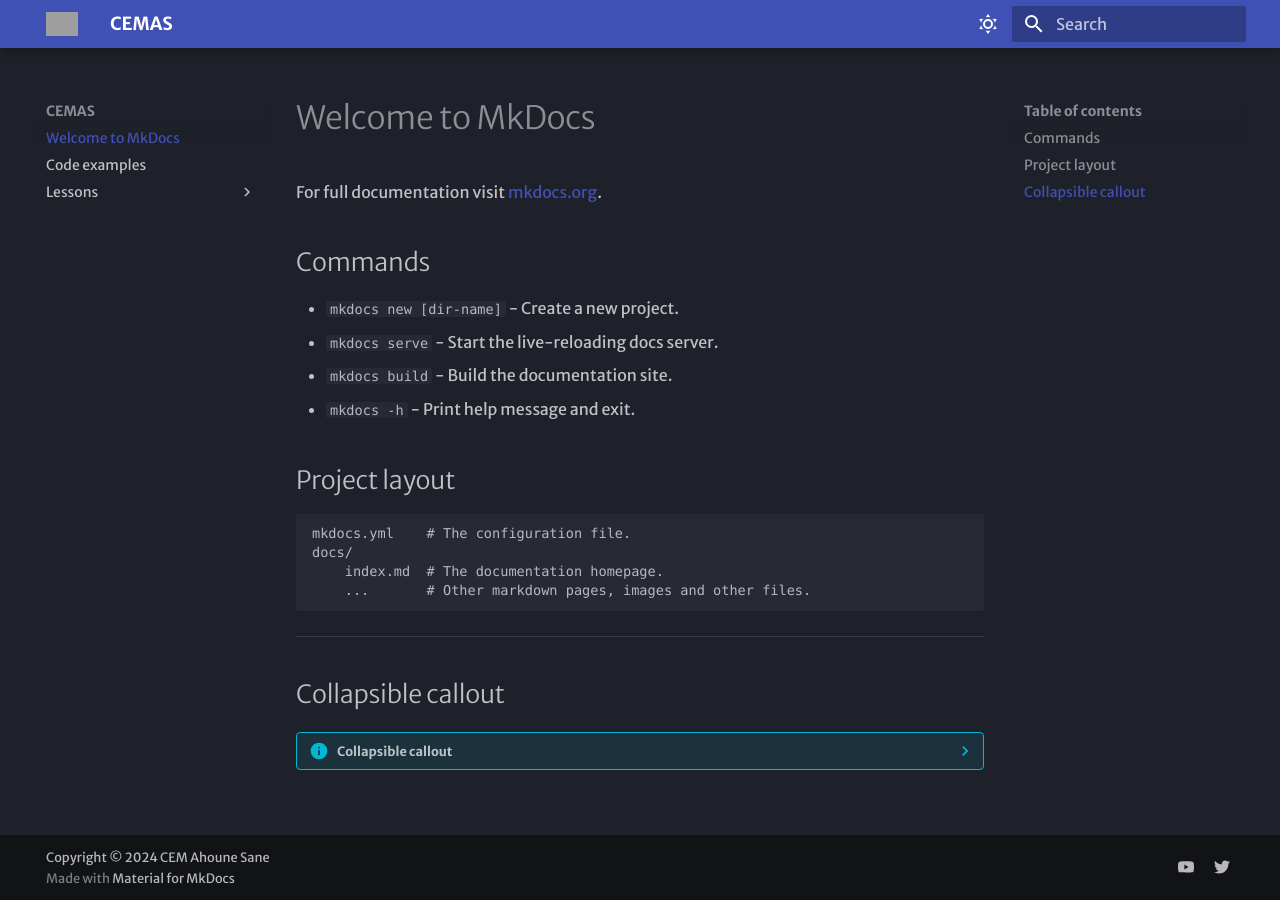
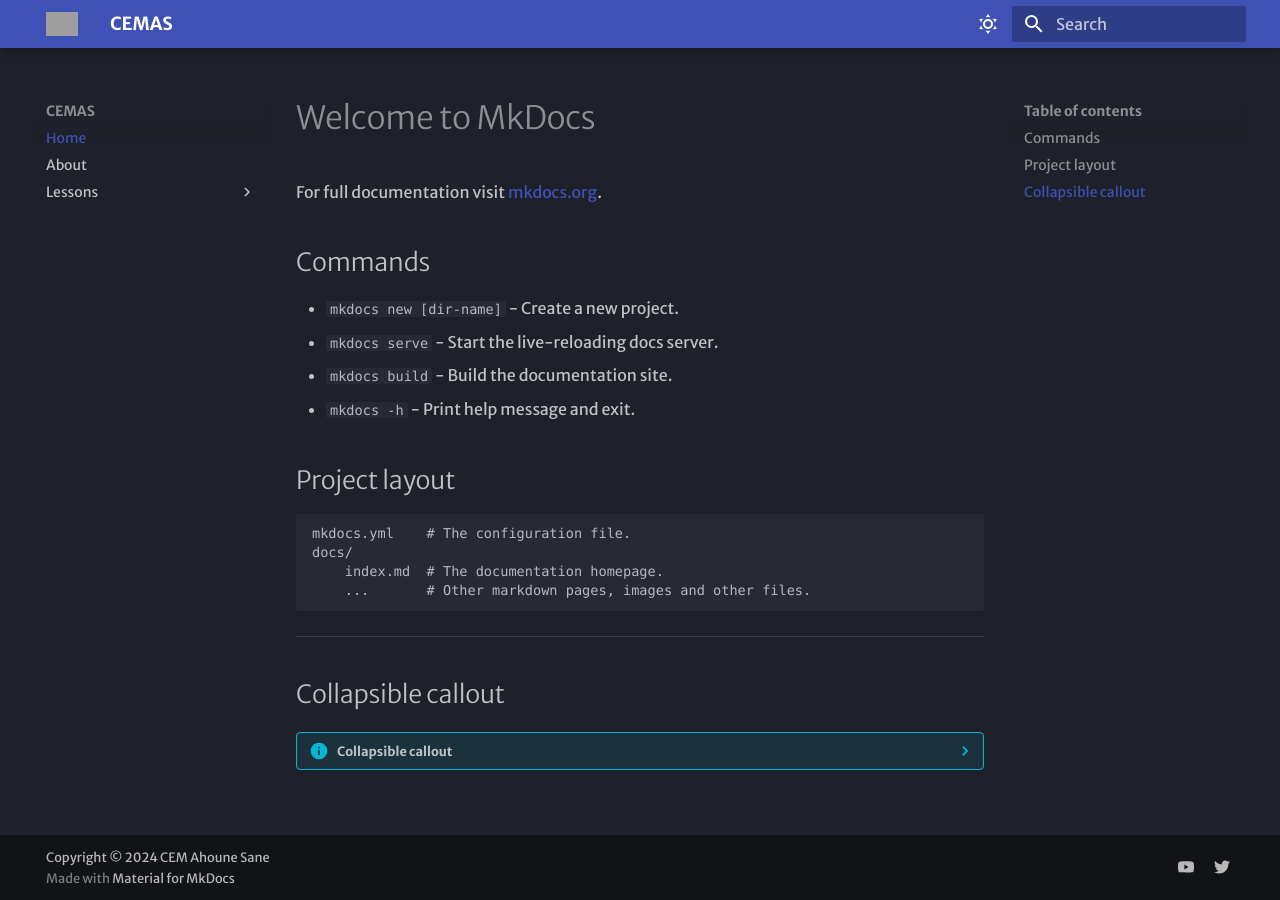
Before and after one commit to sarrIbou/sarr-mkdocs, an MkDocs documentation site: the page built from docs/index.md, in a window 1280 px wide. Built offline with MkDocs 1.6.1 and Material for MkDocs 9.7.7, drawn with Linux system fonts in a browser that asks for light colours; some web fonts are replaced; some of the changed lines change nothing that is shown; grey boxes are pictures that could not be loaded.

Commit message:
Update mkdocs.yml

```diff
--- a/mkdocs.yml
+++ b/mkdocs.yml
@@ -60,3 +60,12 @@ extra:
 
 
 copyright: Copyright &copy; 2024 CEM Ahoune Sane
+
+
+
+
+nav:
+  - Home: index.md
+  - About: code-examples.md
+  - Lessons:
+    - SVT: Lessons/svt.md
```
